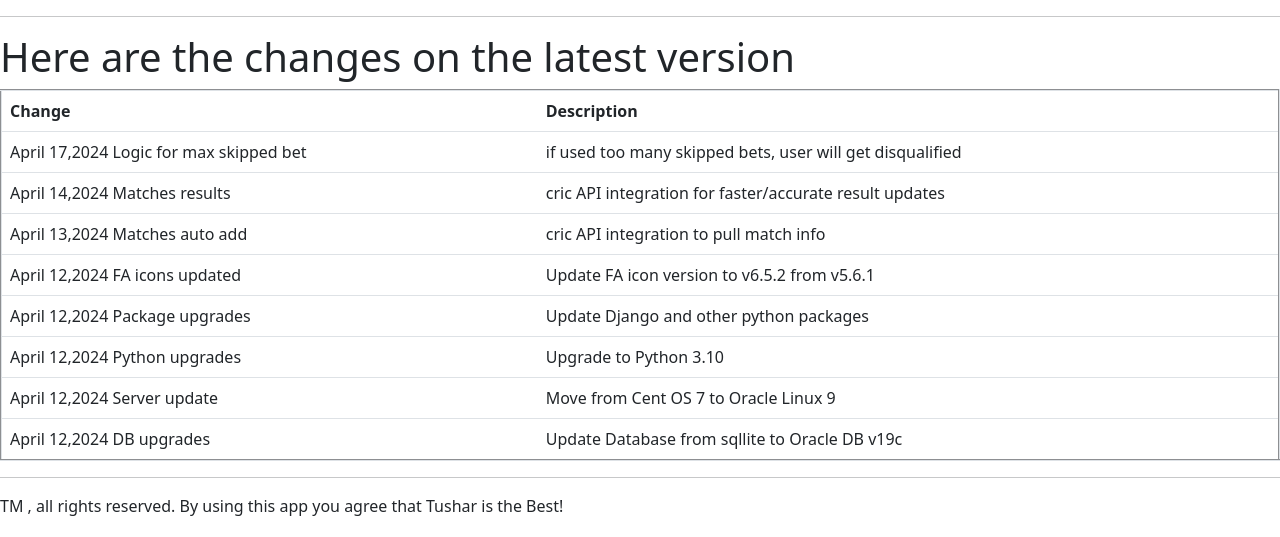
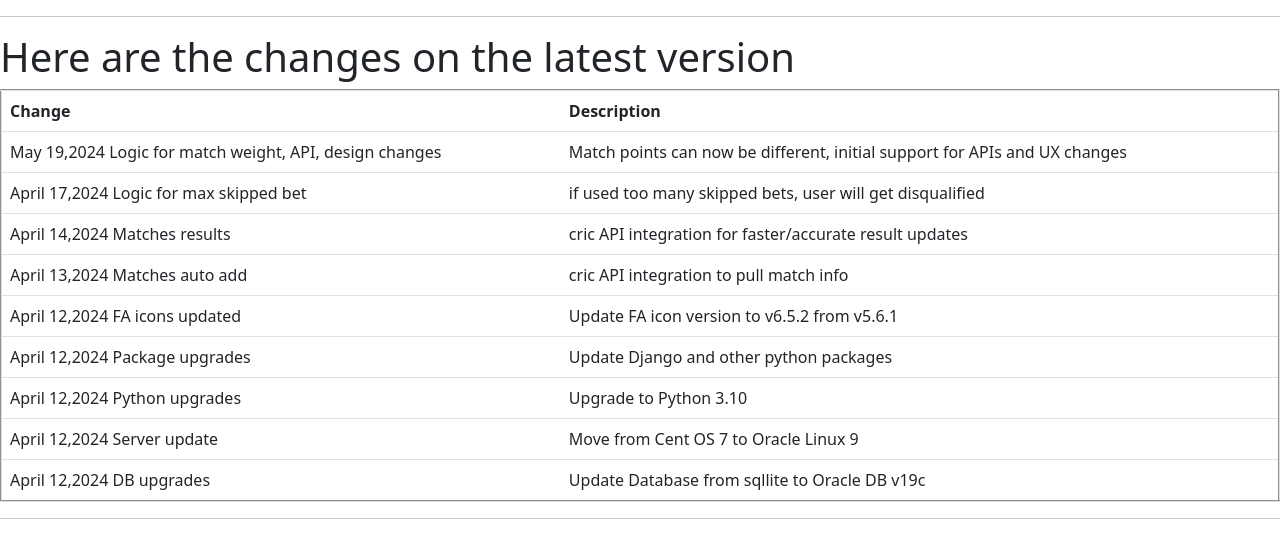
Before and after one commit to tusharbmw/cricBet, a Django app: page /whatsnew/ in a window 1280 px wide. Shown: the part 126-663 px from the top of the page. Run offline with Django 3.2, Linux system fonts and the light colour scheme.

Commit message:
changes to UX, adding API and support for match weight

```diff
--- a/src/accounts/forms.py
+++ b/src/accounts/forms.py
@@ -2,7 +2,7 @@ from django.contrib.auth.forms import UserCreationForm
 from django.contrib.auth.models import User
 
 
-class CreateUserFroms(UserCreationForm):
+class CreateUserForms(UserCreationForm):
     class Meta:
         model: User
         fields: ['username', 'password1', 'password2']
--- a/src/accounts/urls.py
+++ b/src/accounts/urls.py
@@ -19,4 +19,7 @@ urlpatterns = [
     path('home/', views.home, name='home'),
     path('whatsnew/',views.whatsnew_view, name='whatsnew'),
     path('fill_match/',views.fill_match, name='fill_match'),
+    path('api/check/',views.example_view, name ='example_view'),
+    path('api/register/',views.register_api_view, name ='register_api_view'),
+    path('api/results/', views.results_api_view, name='results_api_view'),
 ]
--- a/src/accounts/views.py
+++ b/src/accounts/views.py
@@ -1,3 +1,5 @@
+import json
+
 from django.shortcuts import render, redirect
 from django.contrib.auth.decorators import login_required
 from django.contrib.auth.forms import UserCreationForm
@@ -8,21 +10,88 @@ from django.contrib import messages
 from django.contrib.auth import authenticate, login, logout
 from datetime import timezone, datetime, timedelta
 from django.template.defaulttags import register
-import urllib.request as urllib2
-from xml.etree.ElementTree import fromstring
-import re
 from . import cricfeed
-
-hdr = {
-    'User-Agent': 'Mozilla/5.0 (X11; Linux x86_64) AppleWebKit/537.11 (KHTML, like Gecko) Chrome/23.0.1271.64 Safari/537.11',
-    'Accept': 'text/html,application/xhtml+xml,application/xml;q=0.9,*/*;q=0.8',
-    'Accept-Charset': 'ISO-8859-1,utf-8;q=0.7,*;q=0.3',
-    'Accept-Encoding': 'none',
-    'Accept-Language': 'en-US,en;q=0.8',
-    'Connection': 'keep-alive'}
+from rest_framework import permissions
+from rest_framework.response import Response
+from rest_framework.decorators import api_view, permission_classes, authentication_classes
+from rest_framework.authentication import SessionAuthentication, BasicAuthentication
+from rest_framework.permissions import IsAuthenticated, AllowAny
 
 
 # Create your views here.
+@api_view(['GET'])
+@authentication_classes([SessionAuthentication, BasicAuthentication])
+@permission_classes([IsAuthenticated])
+def example_view(request, format=None):
+    content = {
+        'user': str(request.user),  # `django.contrib.auth.User` instance.
+        'auth': str(request.auth),  # None
+    }
+    return Response(content)
+
+
+@api_view(['GET'])
+@permission_classes([IsAuthenticated])
+def results_api_view(request):
+    matches_obj = Match.objects.filter(Q(result='team1') | Q(result='team2') | Q(result='NR')).order_by('datetime')
+    context = {}
+    matches = []
+    for current_match in matches_obj:
+        current_match_sel1 = []
+        current_match_sel2 = []
+        result = ''
+        if current_match is not None:
+            for i in current_match.selection_set.all():
+                if i.selection == current_match.team1:
+                    current_match_sel1.append(i.user.username)
+                if i.selection == current_match.team2:
+                    current_match_sel2.append(i.user.username)
+
+            if current_match.result == 'team1':
+                result = current_match.team1.name
+            elif current_match.result == 'team2':
+                result = current_match.team2.name
+            else:
+                result = 'Tied/No Result'
+            matches_dict = {'team1': current_match.team1.name,
+                            'team2': current_match.team2.name,
+                            'id': current_match.id,
+                            'datetime': current_match.datetime,
+                            'result': result,
+                            'venue': current_match.venue,
+                            'description': current_match.description,
+                            'match_sel1': ", ".join(current_match_sel1),
+                            'match_sel2': ", ".join(current_match_sel2)}
+
+            matches.append(matches_dict)
+
+    context["matches"] = matches
+    cnt = get_missing_bet_count(request.user)
+    if cnt >= 0:
+        context['no_bets'] = cnt
+    return Response(json.dumps(context, default=str))
+
+
+@api_view(['POST'])
+@permission_classes([AllowAny])
+def register_api_view(request, format=None):
+    data = request.data
+
+    name = data['name']
+    email = data['email']
+    password1 = data['password']
+    password2 = data['password2']
+
+    if password1 == password2:
+        if User.objects.filter(username=name).exists():
+            return Response({'error': 'User already exists'})
+        else:
+            user = User.objects.create_user(username=name, password=password1, email=email)
+            user.save()
+            return Response({'success': 'User created successfully'})
+    return Response({'error': 'Passwords do not match'})
+
+
 @register.filter
 def get_item(dictionary, key):
     return dictionary.get(key)
@@ -157,9 +226,28 @@ def update_match(obj, team):
     obj.save()
 
 
+def add_new_team(team_info):
+    if Team.objects.filter(name=team_info['name']).exists():
+        return
+    t = Team(name=team_info['name'],
+             logo_url=team_info['img'],
+             description=team_info['shortname'],
+             )
+    t.save()
+    return t
+
+
 def add_new_match(match_info):
-    team1 = Team.objects.filter(name=match_info['Team1'])[0]
-    team2 = Team.objects.filter(name=match_info['Team2'])[0]
+    if Team.objects.filter(name=match_info['Team1']).exists():
+        team1 = Team.objects.filter(name=match_info['Team1'])[0]
+    else:
+        team1 = add_new_team(match_info['Team1Info'])
+    # TODO: avoid so many db queries
+    if Team.objects.filter(name=match_info['Team2']).exists():
+        team2 = Team.objects.filter(name=match_info['Team2'])[0]
+    else:
+        team2 = add_new_team(match_info['Team2Info'])
+
     m = Match(match_id=match_info['match_id'],
               team1=team1,
               team2=team2,
@@ -221,7 +309,10 @@ def teams_view(request):
 
 
 def whatsnew_view(request):
-    whatsnew = [{'change': 'April 17,2024 Logic for max skipped bet', 'description': 'if used too many skipped bets, user will get disqualified'},
+    whatsnew = [{'change': 'May 19,2024 Logic for match weight, API, design changes',
+                 'description': 'Match points can now be different, initial support for APIs and UX changes'},
+                {'change': 'April 17,2024 Logic for max skipped bet',
+                 'description': 'if used too many skipped bets, user will get disqualified'},
                 {'change': 'April 14,2024 Matches results', 'description': 'cric API integration for faster/accurate '
                                                                            'result updates'},
                 {'change': 'April 13,2024 Matches auto add', 'description': 'cric API integration to pull match info'},
@@ -242,11 +333,15 @@ def leaderboard(request):
     won = {}
     lost = {}
     skipped = {}
+    matches_won = {}
+    matches_lost = {}
     matches_with_result = Match.objects.filter(Q(result='team1') | Q(result='team2'))
     for u in User.objects.all():
         won[u.username] = 0
         lost[u.username] = 0
         skipped[u.username] = 0
+        matches_won[u.username] = 0
+        matches_lost[u.username] = 0
         for mr in matches_with_result:
             if mr.selection_set.filter(user=u).count() == 0:
                 skipped[u.username] += 1
@@ -261,14 +356,18 @@ def leaderboard(request):
                 mr_sel2.append(s.user.username)
         if mr.result == "team1":
             for u in mr_sel1:
-                won[u] += len(mr_sel2)
+                won[u] += len(mr_sel2) * mr.match_points
+                matches_won[u] += 1
             for u in mr_sel2:
-                lost[u] += len(mr_sel1)
+                lost[u] += len(mr_sel1) * mr.match_points
+                matches_lost[u] += 1
         else:  # team2 won
             for u in mr_sel1:
-                lost[u] += len(mr_sel2)
+                lost[u] += len(mr_sel2) * mr.match_points
+                matches_lost[u] += 1
             for u in mr_sel2:
-                won[u] += len(mr_sel1)
+                won[u] += len(mr_sel1) * mr.match_points
+                matches_won[u] += 1
     total = {}
 
     for u in won.keys():
@@ -280,6 +379,8 @@ def leaderboard(request):
     context['lost'] = lost
     context['won'] = won
     context['skipped'] = skipped
+    context['matches_won'] = matches_won
+    context['matches_lost'] = matches_lost
     cnt = get_missing_bet_count(request.user)
     if cnt >= 0:
         context['no_bets'] = cnt
@@ -292,26 +393,35 @@ def dashboard(request):
     #    selections = user.selection_set.all()
     last_match = Match.objects.filter(Q(result='team1') | Q(result='team2') | Q(result='NR')).order_by(
         'datetime').last()
-    current_match = Match.objects.filter(Q(result='IP')).order_by('datetime').first()
+    current_matches_obj = Match.objects.filter(Q(result='IP') | Q(result='DLD') | Q(result='TOSS')).order_by('datetime')
     next_match = Match.objects.filter(Q(result='TBD')).order_by('datetime').first()
     context = {}
-    current_match_sel1 = []
-    current_match_sel2 = []
+    current_matches = []
     next_match_sel1 = []
     next_match_sel2 = []
     last_match_sel1 = []
     last_match_sel2 = []
-
-    if current_match is not None:
-        context['current_match'] = current_match
+    for current_match in current_matches_obj:
+        current_match_sel1 = []
+        current_match_sel2 = []
+        # context['current_match'] = current_match
         for i in current_match.selection_set.all():
             if i.selection == current_match.team1:
                 current_match_sel1.append(i.user.username)
             if i.selection == current_match.team2:
                 current_match_sel2.append(i.user.username)
-        context['current_match_sel1'] = ", ".join(current_match_sel1)
-        context['current_match_sel2'] = ", ".join(current_match_sel2)
+        matches_dict = {'team1': current_match.team1,
+                        'team2': current_match.team2,
+                        'id': current_match.id,
+                        'datetime': current_match.datetime,
+                        'result': current_match.result,
+                        'venue': current_match.venue,
+                        'description': current_match.description,
+                        'match_sel1': ", ".join(current_match_sel1),
+                        'match_sel2': ", ".join(current_match_sel2)}
 
+        current_matches.append(matches_dict)
+    context['current_matches'] = current_matches
     if next_match is not None:
         context['next_match'] = next_match
         for i in next_match.selection_set.all():
--- a/src/cricBet/urls.py
+++ b/src/cricBet/urls.py
@@ -14,10 +14,17 @@ Including another URLconf
     2. Add a URL to urlpatterns:  path('blog/', include('blog.urls'))
 """
 from django.contrib import admin
-from django.urls import include, path
+from django.urls import include, path, re_path
+from django.views.generic import TemplateView
+from rest_framework_simplejwt.views import TokenObtainPairView, TokenRefreshView
 
 urlpatterns = [
+    path('api-auth', include('rest_framework.urls')),
+    path('api/token/', TokenObtainPairView.as_view(), name='token_obtain_pair'),
+    path('api/token/refresh/', TokenRefreshView.as_view(), name='taken_refresh'),
     path('admin/', admin.site.urls),
     path('', include('accounts.urls'))
 
 ]
+
+#urlpatterns += [re_path(r'^.*', TemplateView.as_view(template_name='index.html'))]
--- a/src/teams/models.py
+++ b/src/teams/models.py
@@ -8,6 +8,7 @@ class Team(models.Model):
     description = models.TextField(blank="True", null="True")
     logo = models.ImageField(blank="True", null="True")
     location = models.CharField(max_length=40, blank="True", null="True")
+    logo_url = models.CharField(max_length=100, blank="True", null="True")
 
     def __str__(self):
         return self.name
@@ -19,7 +20,9 @@ class Match(models.Model):
         ('team1', 'Team1'),
         ('team2', 'Team2'),
         ('IP', 'In Progress'),
-        ('TBD', 'TBD')
+        ('TBD', 'TBD'),
+        ('TOSS', 'Toss'),
+        ('DLD', 'Delayed'),
     )
     team1 = models.ForeignKey(Team, on_delete=models.SET_NULL, null="True", related_name='team1')
     team2 = models.ForeignKey(Team, on_delete=models.SET_NULL, null="True", related_name='team2')
@@ -29,6 +32,7 @@ class Match(models.Model):
     datetime = models.DateTimeField()
     tournament = models.CharField(max_length=50, default="IPL", blank="True", null="True")
     match_id = models.CharField(max_length=50, blank="True", null="True")
+    match_points = models.IntegerField(default=1)
 
     def __str__(self):
         return self.description
```
Also changed, not shown: requirements.txt (+11 -7 lines), src/accounts/cricfeed.py (+8 -3 lines), src/accounts/templates/accounts/dashboard.html (+36 -17 lines), src/accounts/templates/accounts/leaderboard.html (+8 -6 lines), src/cricBet/settings.py (+23 -10 lines).
